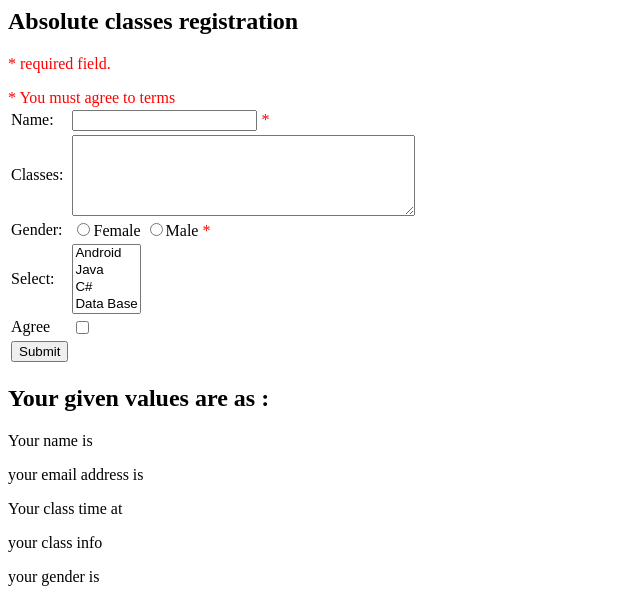
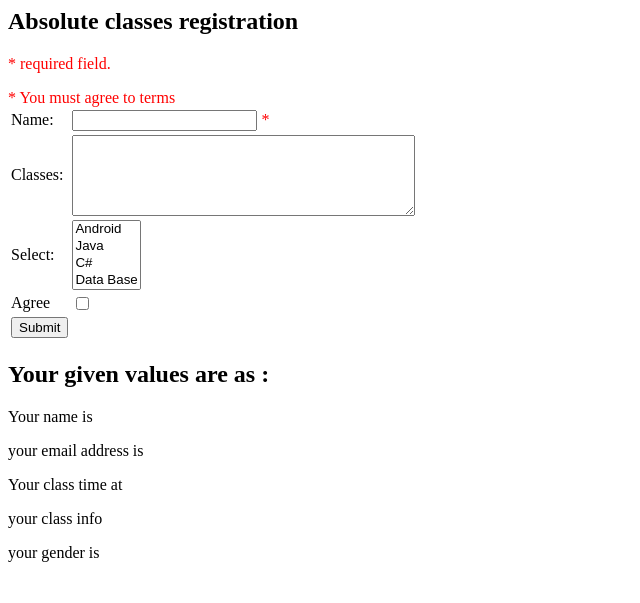
Before and after one commit to khanhpn/php_news, a PHP site: page / in a window 1280 px wide. Shown: the top 603 px of the page, without its empty margins (0-640 px from the left). Run offline with PHP 8.4, Linux system fonts and the light colour scheme.

Commit message:
php news 1

```diff
--- a/index.php
+++ b/index.php
@@ -82,15 +82,6 @@
             </tr>
 
             <tr>
-               <td>Gender:</td>
-               <td>
-                  <input type = "radio" name = "gender" value = "female">Female
-                  <input type = "radio" name = "gender" value = "male">Male
-                  <span class = "error">* <?php echo $genderErr;?></span>
-               </td>
-            </tr>
-
-            <tr>
                <td>Select:</td>
                <td>
                   <select name = "subject[]" size = "4" multiple>
```
Also changed, not shown: 3 other files.
